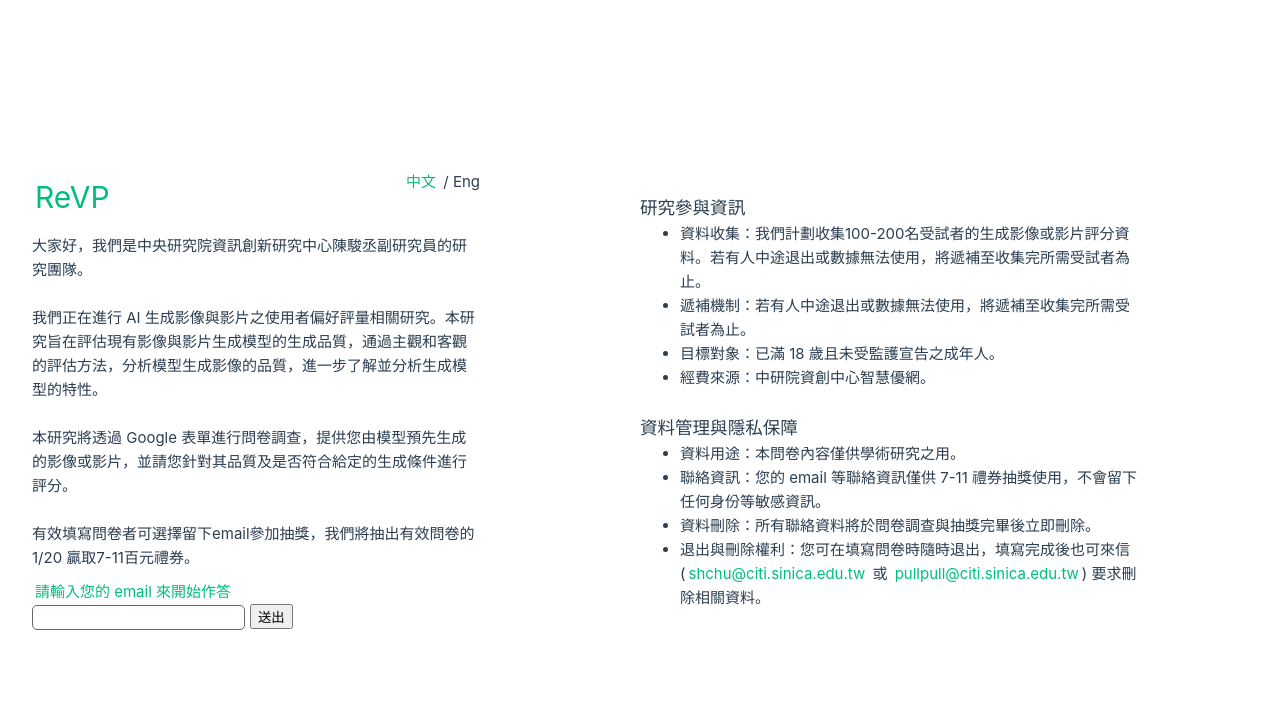
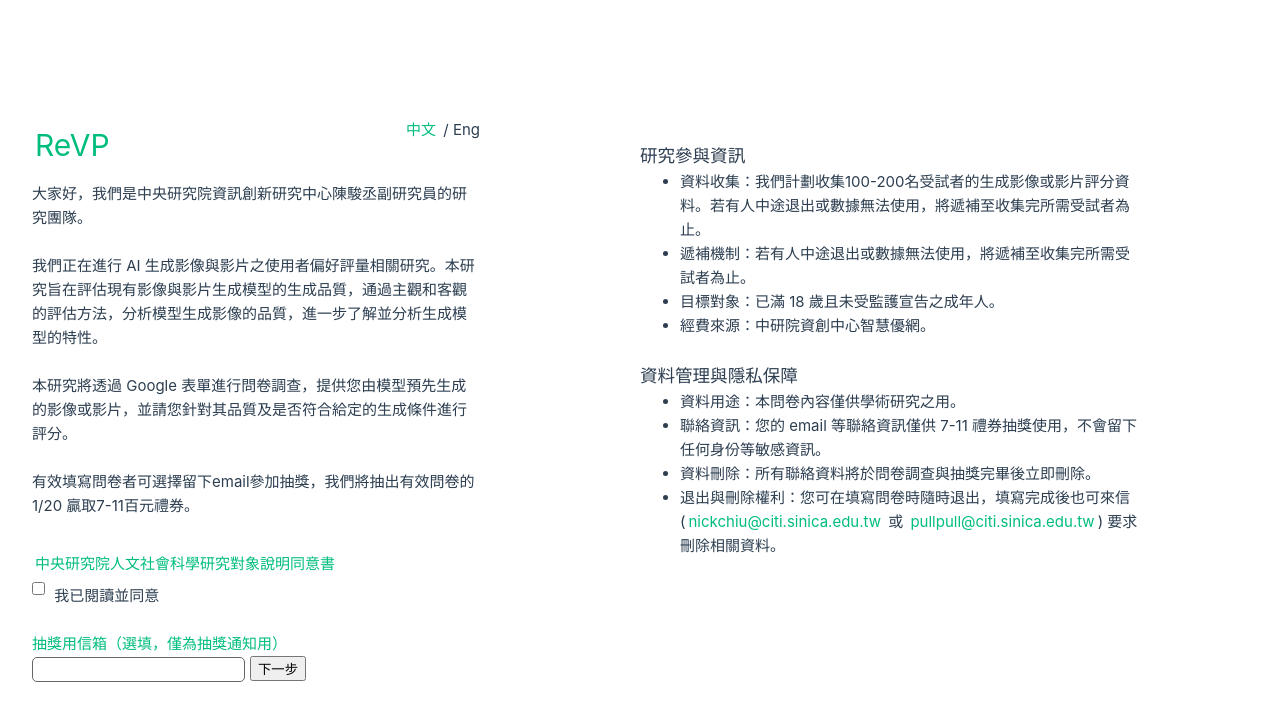
Before and after one commit to itsnickchiu/revp-user-study, a Vue app: page / in a window 1280 px wide. Both pictures are taken after a click on the element "中文". Shown: the top 720 px of the page. Built offline with nearby package versions, Linux system fonts and the light colour scheme.

Commit message:
modify some description in the welcome page

```diff
--- a/src/App.vue
+++ b/src/App.vue
@@ -26,10 +26,14 @@ function getProbIndex(prob) {
   return idxArr[idx];
 }
 
+const checked = ref(false)
+const showWarning = ref(false)
 function start() {
-  if (email.value === '') {
+  if (checked.value === false) {
+    showWarning.value = true
     return
   }
+  showWarning.value = false
   round.value = 1
 }
 
@@ -156,20 +160,38 @@ onBeforeUnmount(() => {
           </template>
         </p>
 
+        <div>
+          <br>
+          <a href="https://drive.google.com/file/d/15i3S7kWxVL5SZGJCJZ4sVtcDdbqXLppG/view" target="_blank">中央研究院人文社會科學研究對象說明同意書</a>
+          <br>
+          <input type="checkbox" id="checkbox" v-model="checked" />
+          <template v-if="lang === 'zh-TW'"> 我已閱讀並同意 </template>
+          <template v-else> I have read and agree </template>
+        </div>
+
         <label for="email" class="green">
-          <template v-if="lang === 'zh-TW'"> 請輸入您的 email 來開始作答 </template>
+          <br>
+          <template v-if="lang === 'zh-TW'">
+            <!-- 請輸入您的 email 來開始作答 -->
+            抽獎用信箱（選填，僅為抽獎通知用）
+          </template>
           <template v-else>
-            Please enter your email to get started.
+            <!-- Please enter your email to get started. -->
+            Optional, only for the lottery notification.
           </template>
         </label>
 
         <div>
           <input type="email" id="email" v-model="email" v-on:keyup.enter="start" />
           <button @click="start">
-            <template v-if="lang === 'zh-TW'"> 送出 </template>
-            <template v-else> Submit </template>
+            <template v-if="lang === 'zh-TW'"> 下一步 </template>
+            <template v-else> Next </template>
           </button>
         </div>
+        <p class="green" for="" v-if="showWarning">
+          <template v-if="lang === 'en-US'"> Please confirm that you've read the agreement </template>
+          <template v-else> 請確認已閱讀以上同意書並同意 </template>
+        </p>
       </div>
       <div v-else>
         <header>
@@ -214,7 +236,7 @@ onBeforeUnmount(() => {
             <li>資料用途：本問卷內容僅供學術研究之用。</li>
             <li>聯絡資訊：您的 email 等聯絡資訊僅供 7-11 禮券抽獎使用，不會留下任何身份等敏感資訊。</li>
             <li>資料刪除：所有聯絡資料將於問卷調查與抽獎完畢後立即刪除。</li>
-            <li>退出與刪除權利：您可在填寫問卷時隨時退出，填寫完成後也可來信 (<a href="shchu@citi.sinica.edu.tw">shchu@citi.sinica.edu.tw</a> 或 <a href="pullpull@citi.sinica.edu.tw">pullpull@citi.sinica.edu.tw</a>) 要求刪除相關資料。</li>
+            <li>退出與刪除權利：您可在填寫問卷時隨時退出，填寫完成後也可來信 (<a href="nickchiu@citi.sinica.edu.tw">nickchiu@citi.sinica.edu.tw</a> 或 <a href="pullpull@citi.sinica.edu.tw">pullpull@citi.sinica.edu.tw</a>) 要求刪除相關資料。</li>
           </ul>
           <br>
           <h3>資料管理細節</h3>
@@ -235,7 +257,7 @@ onBeforeUnmount(() => {
           </ul>
           <br>
           <h3>實驗進行方式</h3>
-          您將對預先使用不同生成模型的生成影像或影片進行個人主觀的品質評分與排序，並評估其是否與給定的條件相符（如文字描述等條件） 。您將進行 30 組的實驗，大約花費 5 至 10 分鐘，但您可隨時依自己的狀態停止實驗。
+          您將對預先使用不同生成模型的生成影像或影片進行個人主觀的品質評分與排序，並評估其是否與給定的條件相符（如文字描述等條件）。您將進行 30 組的實驗（圖片兩兩為一組），大約花費 5 至 10 分鐘，但您可隨時依自己的狀態停止實驗。
         </template>
         <template v-else>
 
@@ -251,7 +273,7 @@ onBeforeUnmount(() => {
             <li>Data Usage: The content of this questionnaire is solely for academic research purposes.</li>
             <li>Contact Information: Your email and other contact information will only be used for a 7-11 gift voucher lottery and will not be used to record any personal identification or sensitive information.</li>
             <li>Data Deletion: All contact information will be deleted immediately after the questionnaire survey and lottery are completed.</li>
-            <li>Withdrawal and Deletion Rights: You can withdraw from the questionnaire at any time during the process. After completion, you can also request the deletion of relevant data by sending an email to <a href="shchu@citi.sinica.edu.tw">shchu@citi.sinica.edu.tw</a> or <a href="pullpull@citi.sinica.edu.tw">pullpull@citi.sinica.edu.tw</a>.</li>
+            <li>Withdrawal and Deletion Rights: You can withdraw from the questionnaire at any time during the process. After completion, you can also request the deletion of relevant data by sending an email to <a href="nickchiu@citi.sinica.edu.tw">nickchiu@citi.sinica.edu.tw</a> or <a href="pullpull@citi.sinica.edu.tw">pullpull@citi.sinica.edu.tw</a>.</li>
           </ul>
           <br>
           <h3>Details of Data Management</h3>
@@ -272,7 +294,7 @@ onBeforeUnmount(() => {
           </ul>
           <br>
           <h3>Experimental Procedure</h3>
-          You will be asked to provide your subjective evaluation and ranking of the quality of pre-generated images or videos using different generation models, and to assess whether they meet the given criteria (e.g., text descriptions). You will participate in 12 sets of experiments, which will take approximately 5 to 10 minutes. You can stop the experiment at any time based on your own condition.
+          You will be asked to provide your subjective evaluation and ranking of the quality of pre-generated images or videos using different generation models, and to assess whether they meet the given criteria (e.g., text descriptions). You will participate in 30 sets of experiments (the images are grouped in pairs), which will take approximately 5 to 10 minutes. You can stop the experiment at any time based on your own condition.
         </template>
       </div>
     </div>
```
